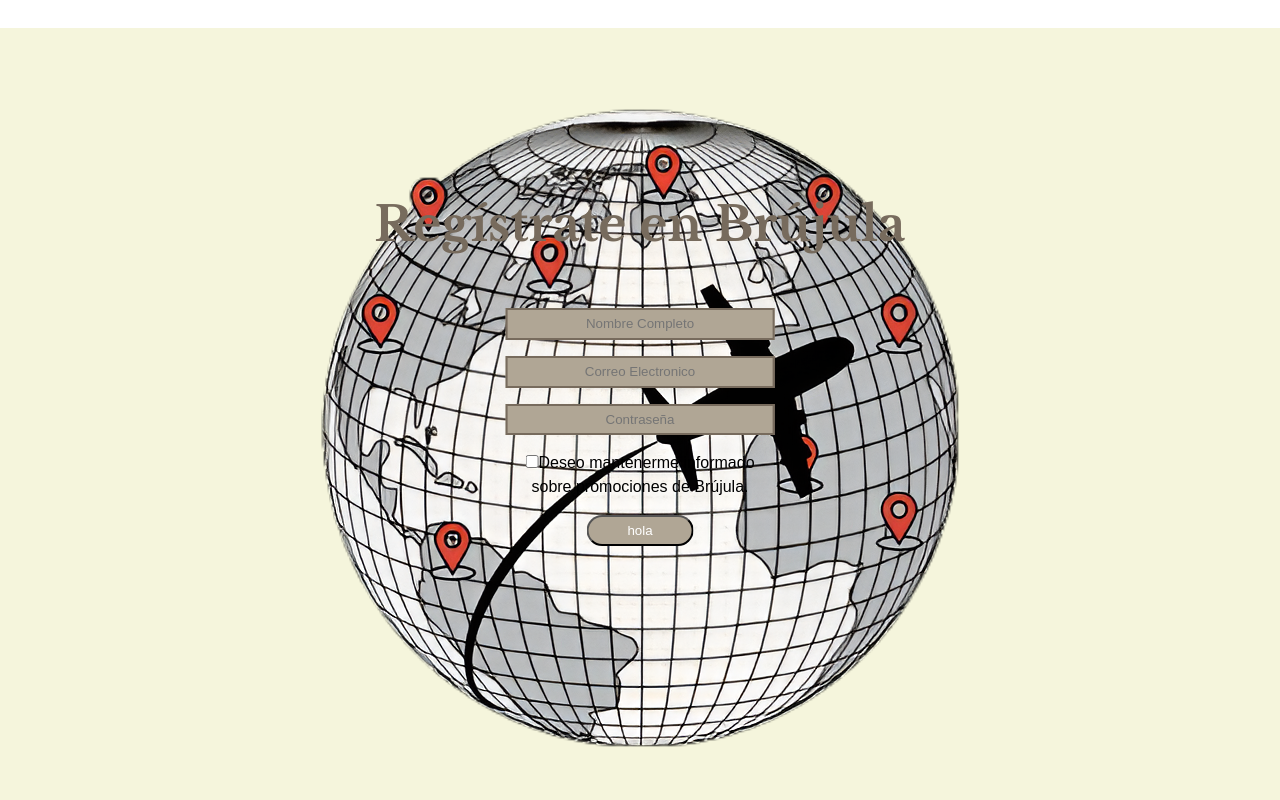
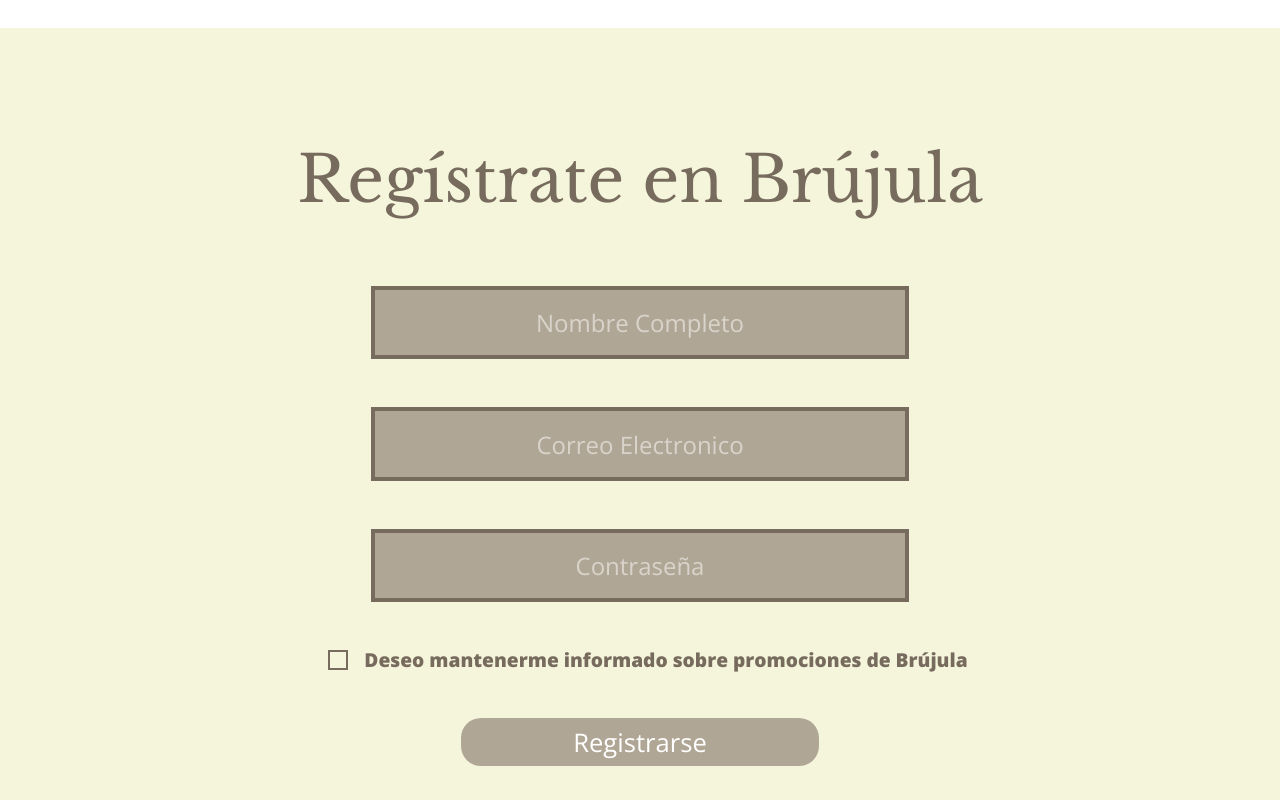
Before and after one commit to juanMarcosChalu/olimpiada-grupo-A, a React (Vite) app in the folder olim/: page / in a window 1280 px wide. Shown: the part 2380-3180 px from the top of the page. Built offline with nearby package versions, Linux system fonts and the light colour scheme.

Commit message:
1.1.16
Section Registrarse

```diff
--- a/olim/src/components/sections/login/Registro.jsx
+++ b/olim/src/components/sections/login/Registro.jsx
@@ -7,18 +7,23 @@ function Registro() {
 
   return (
 
-    < section className={styles.Registro} style={{ backgroundImage: `url(${fondo})` }}>
+    < section className={styles.Registro} >
 
       <div className={styles.registroContainer}>
 
-        <h1>Regístrate en Brújula</h1>
+        <h1 className={styles.registerTitle}>Regístrate en Brújula</h1>
 
         <form className={styles.formulario}>
           <input type="text" placeholder='Nombre Completo' />
           <input type="text" placeholder='Correo Electronico' />
           <input type="text" placeholder='Contraseña' />
-          <span className={styles.checkbox}><input type="checkbox" name="" id="" />Deseo mantenerme informado sobre promociones de Brújula.</span>
-          <button className={styles.boton}>hola</button>
+
+          <label className={styles.customcheckbox}>
+            <input type="checkbox" name="" />
+            <span className={styles.checkmark}></span>
+            <p>Deseo mantenerme informado sobre promociones de Brújula</p>
+          </label>
+          <button className={styles.boton}>Registrarse</button>
         </form>
 
       </div>
--- a/olim/src/styles/Registro.module.css
+++ b/olim/src/styles/Registro.module.css
@@ -8,6 +8,7 @@
     background-repeat: no-repeat;
     background-position: center center;
     z-index: -1;
+
 }
 
 .registroContainer {
@@ -17,12 +18,16 @@
     height: 100%;
 }
 
-.registroContainer h1 {
+.registerTitle{
     height: 30%;
-    top: 20%;
+    top: 13%;
+    margin-bottom: 2%;
     position: relative;
     color: #776b5d;
-    font-size: 3rem;
+    font-size: 4rem;
+    font-weight: 500;
+    width: 100%;
+    text-align: center;
     font-family: "Libre Baskerville", serif;
 }
 
@@ -31,49 +36,108 @@
     flex-direction: column;
     align-items: center;
     position: relative;
-    width: 30%;
+    width: 100%;
     left: 50%;
-    top: 5%;
-    gap: 1rem;
+    gap: 3rem;
     transform: translateX(-50%);
+    height: 60vh;
 }
 
-
 .formulario input {
+    height: 20%;
+    width: 60%;
     background-color: #b0a695;
-    border: 2px #776b5d solid;
-    color: #d9d4cb;
+    border: 4px #776b5d solid;
+    color: #3a3a3a;
     text-align: center;
     border-radius: 0%;
+    caret-color: black;
+    font-family: "Open Sans";
+    font-size: 1.5rem;
+    line-height: 1.5rem;
 }
-
+.formulario input::placeholder{
+    color: #d9d4cb;
+    opacity: 1;
+}
 .formulario input:focus {
     outline: none;
     border-color: #776b5d;
 }
 
-.containerClick {
-    top: 10%;
-    height: 10%;
-    display: flex;
-    flex-direction: column;
-    align-items: center;
-    justify-content: center;
-    position: relative;
-    left: 50%;
-    transform: translateX(-50%);
-}
-
-.containerClick {
-    width: 20%;
-    background-color: #b0a695;
-    color: #dbd6ce;
-}
 
 .boton {
     color: white;
     background-color: #b0a695;
+    border: none;
     border-radius: 20px;
     width: 40%;
-    height: 1.9rem;
+    padding: 0.4rem;
+    font-size: 1.6rem;
+    font-family: "Open Sans";
+    cursor: pointer;
+    &:hover{
+        background-color: #777065;
+    }
 }
+
+
+.customcheckbox {
+    position: relative;
+    display: flex;
+    width:100%;
+    height: 20px;
+    cursor: pointer;
+    align-items: center;
+    justify-content: center;
+    gap: 1rem;
+    p{
+        width: max-content;
+        text-align: center;
+        position: relative;
+        font-family: "Open Sans";
+        font-size: 1.2rem;
+        font-weight: 800;
+    }
+  }
+
+  .customcheckbox input {
+    opacity: 0;
+    width: 0;
+    height: 0;
+
+  }
+
+  .checkmark {
+    position: relative;
+    top: 0;
+    left: 0;
+    height: 20px;
+    width: 20px;
+    background-color: transparent;
+    border:#776b5d 2px solid;
+
+  }
+
+  .customcheckbox input:checked ~ .checkmark {
+    background-color: #776b5d;
+  }
+
+  .checkmark:after {
+    content: "";
+    position: absolute;
+    display: none;
+  }
+
+  .customcheckbox input:checked ~ .checkmark:after {
+    display: block;
+  }
+
+  .customcheckbox .checkmark:after {
+    left: 25%;
+    width: 5px;
+    height: 10px;
+    border: solid white;
+    border-width: 0 2px 2px 0;
+    transform: rotate(45deg);
+  }
```
